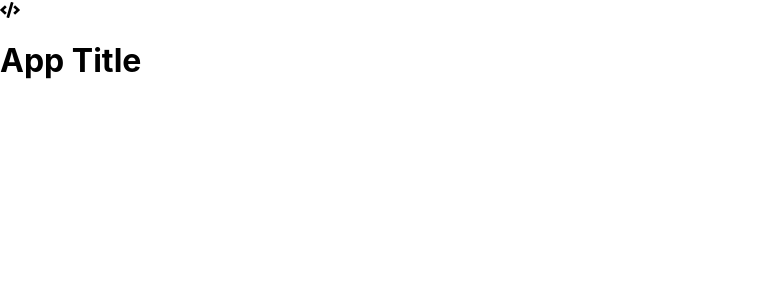
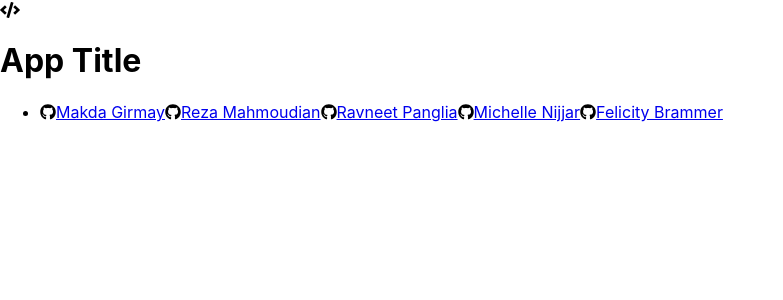
Before and after one commit to felicitybrammer/pet-matcher, a React (Create React App) app in the folder client/: page / in a window 1280 px wide. Shown: the top 300 px of the page, without its empty margins (0-783 px from the left). Built offline with nearby package versions, Linux system fonts and the light colour scheme.

Commit message:
footer component, github links

```diff
--- a/client/package.json
+++ b/client/package.json
@@ -4,6 +4,7 @@
   "private": true,
   "dependencies": {
     "@fortawesome/fontawesome-svg-core": "^1.2.36",
+    "@fortawesome/free-brands-svg-icons": "^5.15.4",
     "@fortawesome/free-solid-svg-icons": "^5.15.4",
     "@fortawesome/react-fontawesome": "^0.1.16",
     "@testing-library/jest-dom": "^5.16.1",
--- a/client/public/index.html
+++ b/client/public/index.html
@@ -24,7 +24,7 @@
       work correctly both with client-side routing and a non-root public URL.
       Learn how to configure a non-root public URL by running `npm run build`.
     -->
-    <title>No Ideas Yet</title>
+    <title>OkCreature</title>
   </head>
   <body>
     <noscript>You need to enable JavaScript to run this app.</noscript>
--- a/client/src/App.js
+++ b/client/src/App.js
@@ -1,11 +1,13 @@
 import React from 'react';
 import './App.css';
 import Navbar from './components/Navbar';
+import Footer from './components/Footer';
 
 function App() {
   return (
     <div>
       <Navbar></Navbar>
+      <Footer></Footer>
     </div>
   );
 }
--- /dev/null
+++ b/client/src/components/Footer/index.js
@@ -0,0 +1,28 @@
+import React from 'react';
+import { FontAwesomeIcon } from '@fortawesome/react-fontawesome';
+import { faGithub } from '@fortawesome/free-brands-svg-icons';
+
+function Footer() {
+
+    return (
+        <footer>
+          <ul>
+            <li class="social-list__item">
+                  <FontAwesomeIcon icon={faGithub} />
+                  <a class="social-list__link" href="https://github.com/maks-pixel">Makda Girmay</a>
+                  <FontAwesomeIcon icon={faGithub} />
+                  <a class="social-list__link" href="https://github.com/reza-mahmoudian">Reza Mahmoudian</a>
+                  <FontAwesomeIcon icon={faGithub} />
+                  <a class="social-list__link" href="https://github.com/rpanglia">Ravneet Panglia</a>
+                  <FontAwesomeIcon icon={faGithub} />
+                  <a class="social-list__link" href="https://github.com/mnijjar24">Michelle Nijjar</a>
+                  <FontAwesomeIcon icon={faGithub} />
+                  <a class="social-list__link" href="https://github.com/felicitybrammer">Felicity Brammer</a>
+            </li>
+
+         </ul>
+        </footer>
+    );
+}
+
+export default Footer;
```
Also changed, not shown: 1 other file (tests, documents, lock files or other folders).
